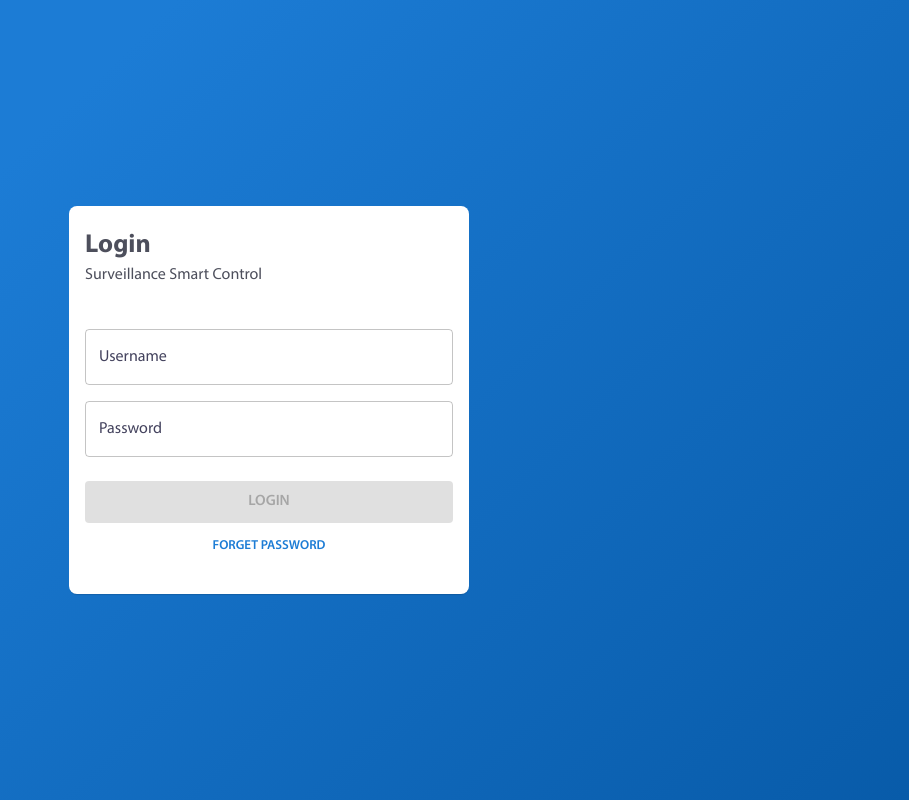
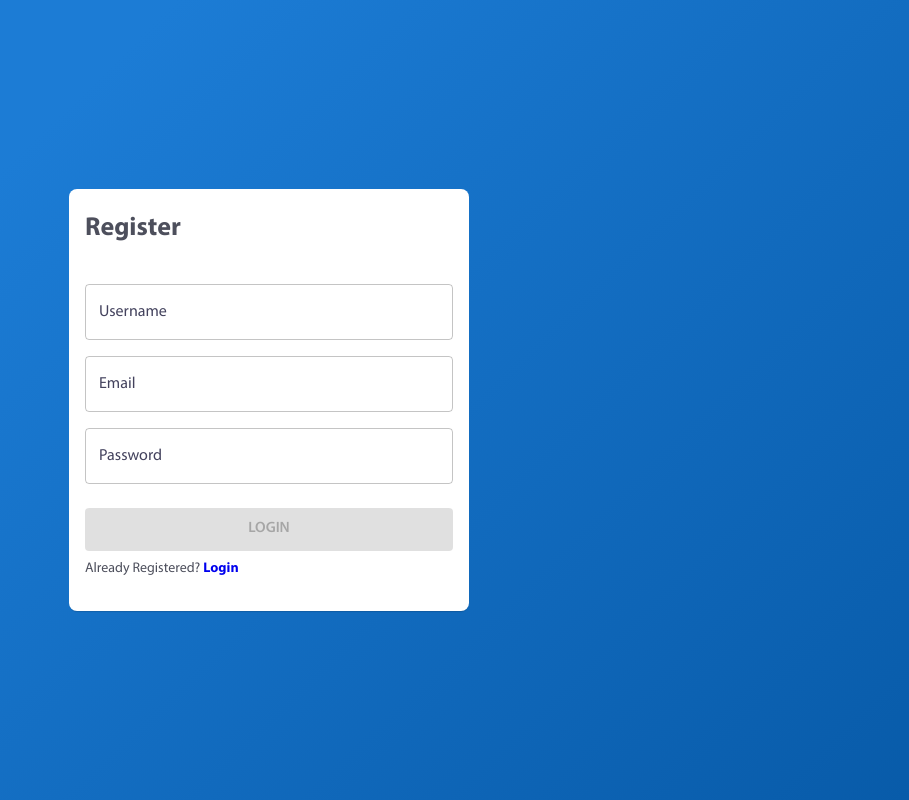
Before and after one commit to amirzenoozi/arvan-cloud-interview, a React app: page /register in a window 1280 px wide. Shown: the whole page, without its empty margins (371-1280 px from the left). Built offline with nearby package versions, Linux system fonts and the light colour scheme; what i18next-chained-backend, jss-rtl would draw is missing.

Commit message:
:sparkles: add register api

```diff
--- a/src/pages/register/register.tsx
+++ b/src/pages/register/register.tsx
@@ -5,11 +5,9 @@ import { FormikValues, useFormik } from 'formik';
 import { useDispatch, useSelector } from 'react-redux';
 import actions from 'src/redux/actions';
 import { useHistory } from 'react-router-dom';
-import { localStore } from 'src/helpers/storage-helper';
-import jwt from 'jwt-decode';
-import moment from 'moment';
+import { NavLink } from 'react-router-dom';
 import { AppState } from 'src/redux/store';
-import { userLogin } from 'src/services/api/user.api';
+import { userRegister } from 'src/services/api/user.api';
 
 // Materia-l UI Components
 import { Box } from '@material-ui/core';
@@ -27,10 +25,10 @@ const Register: React.FC = () => {
   const classes = useStyle();
   const [ isWaiting, setIsWaiting ] = useState<boolean>(false);
   const { locale } = useSelector((state: AppState) => state.AppSetting );
-  const { token } = useSelector((state: AppState) => state.User);
 
   const validationSchema = Yup.object().shape({
     username: Yup.string().required('This Field is required'),
+    email: Yup.string().required('This Field is required'),
     password: Yup.string().required('This Field is required'),
   });
 
@@ -38,11 +36,27 @@ const Register: React.FC = () => {
 
   const formSubmitHandler = ( values: FormikValues ) => {
     setIsWaiting( (prevState: boolean) => true );
+    userRegister({ user: { username: values.username, email: values.email, password: values.password }}).subscribe({
+      next: ( response: any) => {
+        dispatch(actions.User.setUserInfo({
+          token: response['user']['token'],
+          avatar: response['user']['image'],
+          firstName: response['user']['username'],
+        }));
+        setTimeout( () => {
+          history.push(`/${locale}/articles`);
+        }, 1000);
+      },
+      error: (err) => {
+        setIsWaiting( (prevState: boolean) => false );
+      },
+    });
   };
 
   const formik = useFormik({
     initialValues: {
       username: '',
+      email: '',
       password: '',
     },
     validationSchema: validationSchema,
@@ -54,8 +68,7 @@ const Register: React.FC = () => {
       <Paper className={classes.Wrapper}>
         <Box className={classes.FormWrapper}>
           <div className={classes.FormHeader}>
-            <Typography variant='h2' component='p' className={classes.FormTitle}><strong>Login</strong></Typography>
-            <Typography variant='subtitle1' component='p'>Surveillance Smart Control</Typography>
+            <Typography variant='h2' component='p' className={classes.FormTitle}><strong>Register</strong></Typography>
           </div>
           <form onSubmit={formik.handleSubmit}>
             <Grid container spacing={2}>
@@ -70,6 +83,20 @@ const Register: React.FC = () => {
                     onChange={formik.handleChange}
                     error={formik.touched.username && Boolean(formik.errors.username)}
                     helperText={formik.touched.username && formik.errors.username}
+                  />
+                </FormControl>
+              </Grid>
+              <Grid item xs={12}>
+                <FormControl variant="outlined" style={{ width: '100%' }}>
+                  <TextField
+                    fullWidth
+                    name="email"
+                    label="Email"
+                    variant="outlined"
+                    value={formik.values.email}
+                    onChange={formik.handleChange}
+                    error={formik.touched.email && Boolean(formik.errors.email)}
+                    helperText={formik.touched.email && formik.errors.email}
                   />
                 </FormControl>
               </Grid>
@@ -97,9 +124,7 @@ const Register: React.FC = () => {
                 { isWaiting && <CircularProgress size={24} className={classes.buttonProgress}/>}
               </div>
               <div className={classes.SubmitBtnWrapper}>
-                <Button fullWidth color="primary" type="button" size="small" >
-                  Forget Password
-                </Button>
+                Already Registered? <NavLink to={`/login`}><strong>Login</strong></NavLink>
               </div>
             </Box>
           </form>
--- a/src/services/api/user.api.ts
+++ b/src/services/api/user.api.ts
@@ -4,6 +4,14 @@ import api from 'src/helpers/api';
 const userLogin = ( formFields: any ): Observable<any> => {
   return api.post<any>({
     url: 'api/users/login',
+    body: formFields,
+    shouldAuth: false,
+  }) as Observable<any>;
+};
+
+const userRegister = ( formFields: any ): Observable<any> => {
+  return api.post<any>({
+    url: 'api/users',
     body: formFields,
     shouldAuth: false,
   }) as Observable<any>;
@@ -17,6 +25,7 @@ const getProfile = (): Observable<any> => {
 };
 
 export {
+  userRegister,
   userLogin,
   getProfile,
 };
```
